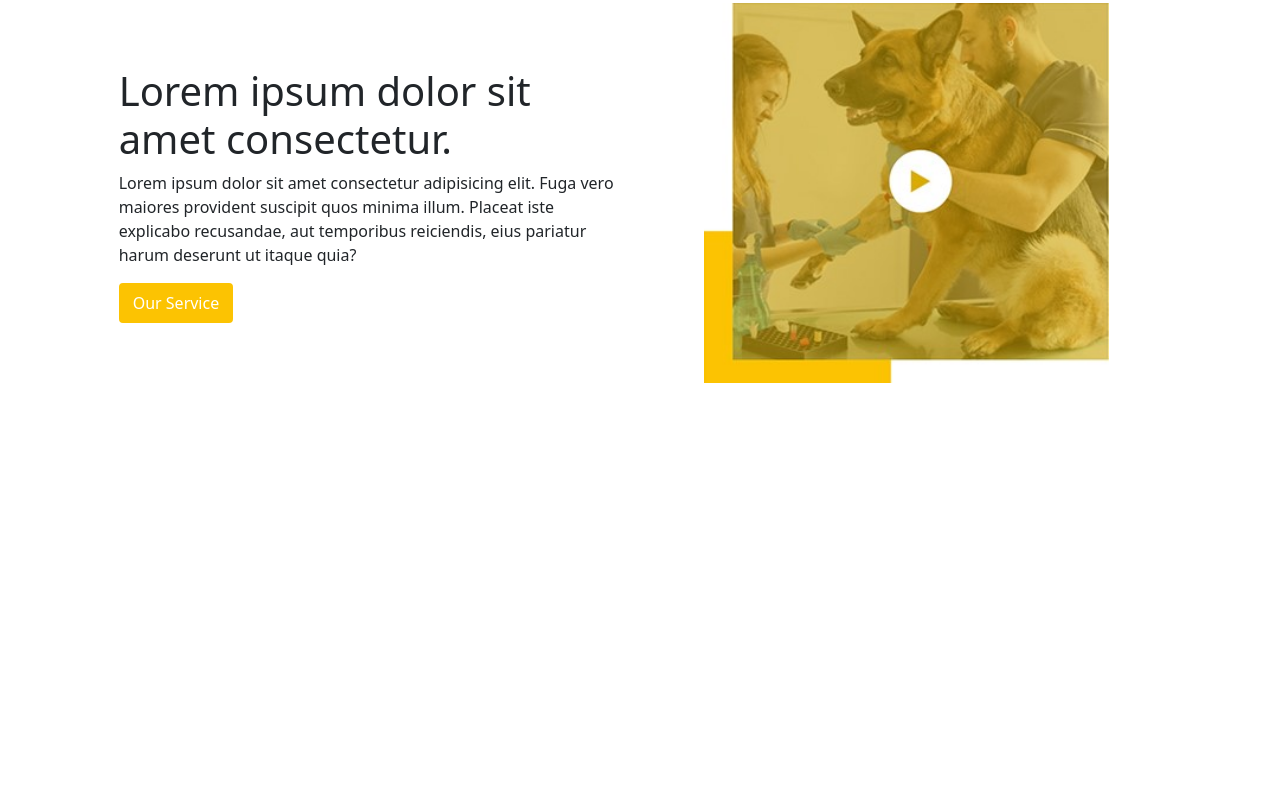
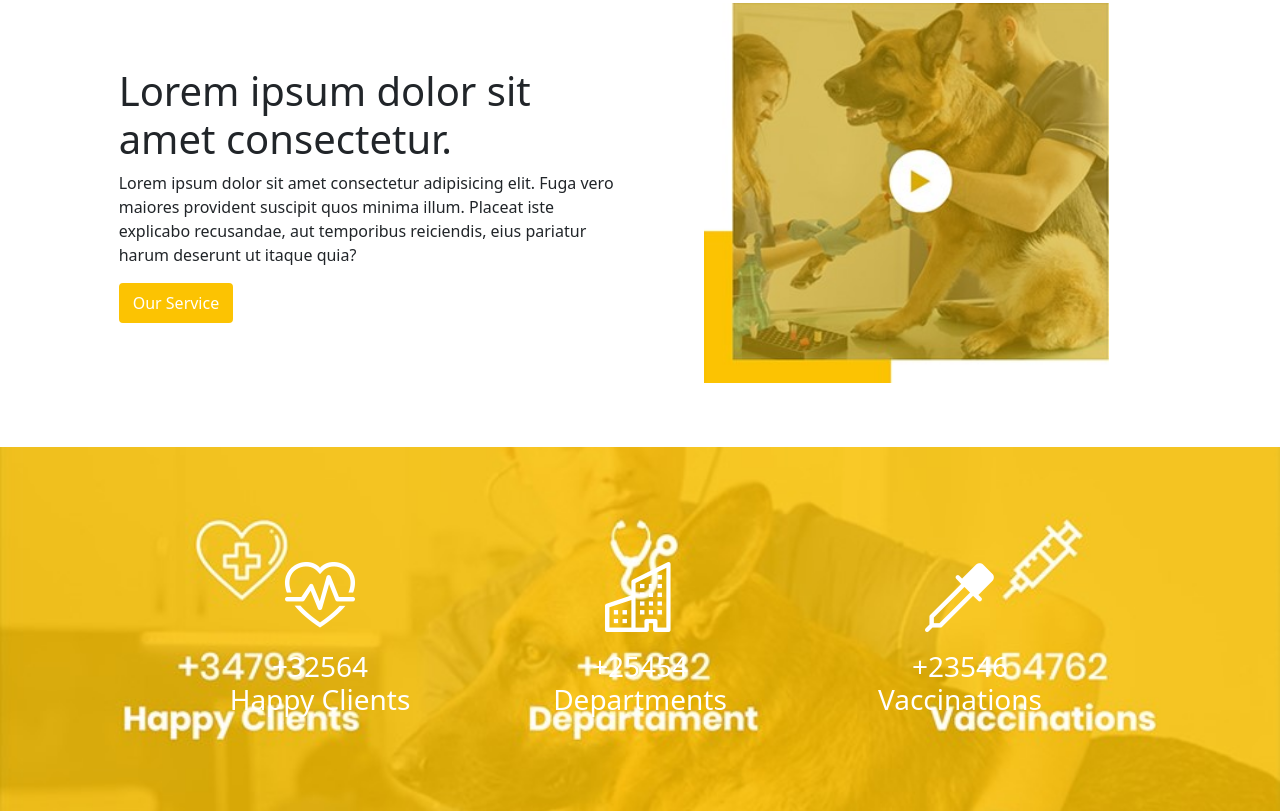
Before and after one commit to ErAkashRajpoot/designs, a plain HTML site: page index.html in a window 1280 px wide. Shown: the part 760-1571 px from the top of the page. Drawn offline with nearby package versions, Linux system fonts and the light colour scheme.

Commit message:
Update style.css

```diff
--- a/style.css
+++ b/style.css
@@ -148,7 +148,7 @@
 }
 
 #counter-section{
-    background-image: url("../images/4.jpg");
+    background-image: url("4.jpg");
     padding-top: 50px;
     padding-bottom: 70px;
     background-position: center;
```
